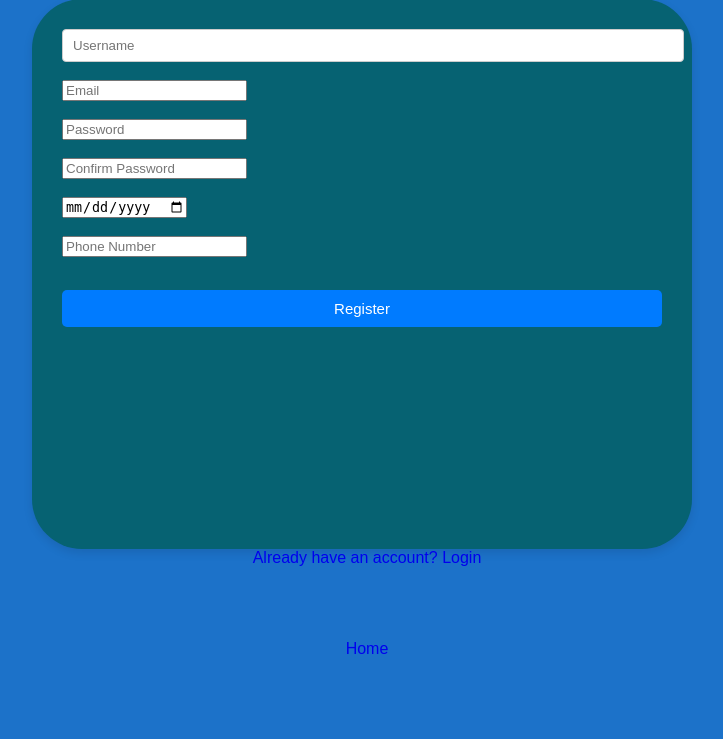
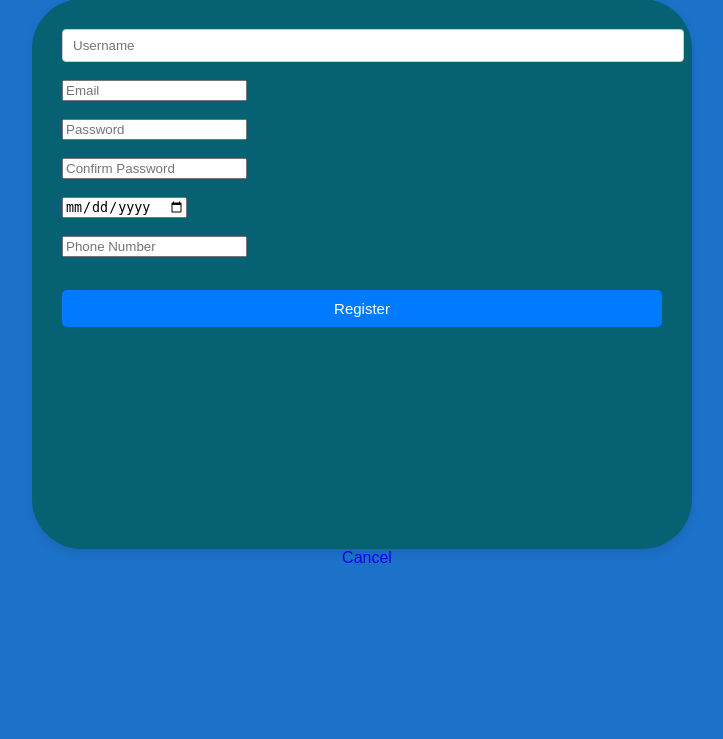
Before and after one commit to ALTUM-02/django_to_do, a Django app: page /register/ in a window 1280 px wide. Shown: the part 77-816 px from the top of the page, without its empty margins (278-1001 px from the left). Run offline with Django 5.2, Linux system fonts and the light colour scheme.

Commit message:
new change

```diff
--- a/mimi/templates/home.html
+++ b/mimi/templates/home.html
@@ -12,12 +12,13 @@
 
 {% if user.is_authenticated %}
     <h2>Welcome, {{ user.username }}</h2>
+
     <a href="{% url 'logout' %}">Logout<i class="fa-notdog-duo fa-solid fa-arrow-right-from-bracket"></i></a>
 {% else %}
     <h2>Welcome Guest</h2>
     <a href="{% url 'login' %}">Login <i class="fa-solid fa-user-key"></i> </a>
     <a href="{% url 'register' %}">Register</a>
-    <a href="{% url 'task list' %}">list</a>
+
 
 {% endif %}
 
--- a/mimi/templates/login.html
+++ b/mimi/templates/login.html
@@ -24,6 +24,7 @@
     <input type="submit" value="Login">
 </form>
 
+
 <a href="{% url 'register' %}">Create Account</a>
 
 </body>
--- a/mimi/templates/register.html
+++ b/mimi/templates/register.html
@@ -28,8 +28,8 @@
     <input type="submit" value="Register">
 </form>
 
-<a href="{% url 'login' %}">Already have an account? Login</a>
-<a href="{% url 'home' %}">Home</a>
+<a href="{% url 'task_list' %}">Cancel</a>
+
 
 </body>
 </html>
--- a/mimi/templates/task_list.html
+++ b/mimi/templates/task_list.html
@@ -25,7 +25,7 @@
 
 
 
-    <a href="{% url 'home' %}">home</a>
+
     <ul>
         {% for task in tasks %}
             <li>
--- a/mimi/urls.py
+++ b/mimi/urls.py
@@ -9,7 +9,7 @@ urlpatterns = [
     path('logout/', views.logout_view, name='logout'),
 
 
-    path("", task_list, name="task_list"),
+    path("task/", views.task_list, name="task_list"),
     path("task_add/",task_add, name="task_add"),
     path("task_delete/<int:task_id>", task_delete, name="task_delete"),
     path("task_update/<int:task_id>",task_update, name="task_update"),
--- a/mimi/views.py
+++ b/mimi/views.py
@@ -12,6 +12,7 @@ def show(request):
     posts = Post.objects.all()
     return render(request, 'app/show.html', {'posts': posts})
 
+@login_required(login_url='login')
 def task_list(request):
     tasks = Task.objects.all()
     return render(request, "task_list.html", {"tasks": tasks})
@@ -85,10 +86,12 @@ def login_view(request):
 
         if user is not None:
             login(request, user)
-            return redirect('home')
+            return redirect('task_list')
         else:
             messages.error(request, "Invalid login details")
             return redirect('login')
+
+        pass
 
     return render(request, 'login.html')
 
```
Also changed, not shown: db.sqlite3.
